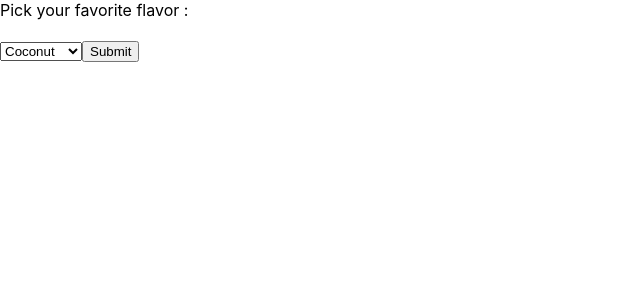
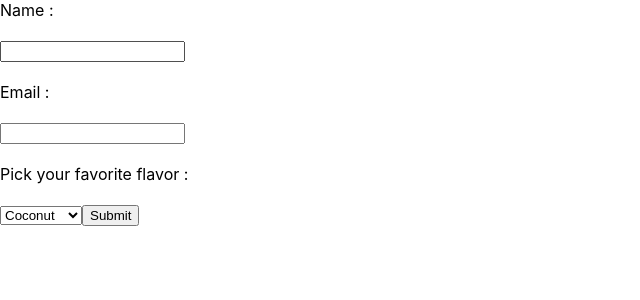
Before and after one commit to prachisawarkar/React-, a React (Create React App) app: page / in a window 1280 px wide. Shown: the top 300 px of the page, without its empty margins (0-640 px from the left). Built offline with nearby package versions, Linux system fonts and the light colour scheme.

Commit message:
test-version-25-handling_multiple_inputs

```diff
--- a/src/form.js
+++ b/src/form.js
@@ -38,7 +38,9 @@ class SelectForm extends React.Component {
     constructor(props) {
         super(props);
         this.state = {
-            selected_value :  'coconut'
+            name : '',
+            email : '',
+            flavor :  'coconut'
         };
         this.handleChange = this.handleChange.bind(this);
         this.handleSubmit = this.handleSubmit.bind(this);
@@ -46,19 +48,25 @@ class SelectForm extends React.Component {
 
     handleChange(event) {
         this.setState({
-            selected_value : event.target.value
+            [event.target.name] : event.target.value
         });
     }
 
     handleSubmit(event) {
-        alert('Your favourite flavor is : ' + this.state.selected_value);
+        alert(this.state.name + ' your email is : ' + this.state.email + ' your favourite flavor is : ' + this.state.flavor);
         event.preventDefault();
     }
     render() {
         return (
             <form onSubmit = {this.handleSubmit}>
+                <label> Name : <br /> <br />
+                    <input type = 'text' value =  {this.state.name} name = 'name' onChange = {this.handleChange} />
+                </label> <br /> <br />
+                <label> Email : <br /> <br />
+                    <input type = 'email' value =  {this.state.email} name = 'email' onChange = {this.handleChange} />
+                </label> <br /> <br />
                 <label> Pick your favorite flavor : <br /> <br />
-                    <select value = {this.state.selected_value} onChange = {this.handleChange} >
+                    <select name = 'flavor' value = {this.state.flavor} onChange = {this.handleChange} >
                         <option value = 'grapefruit'>Grapefruit</option>
                         <option value = 'lime'>Lime</option>
                         <option value = 'coconut'>Coconut</option>
```
